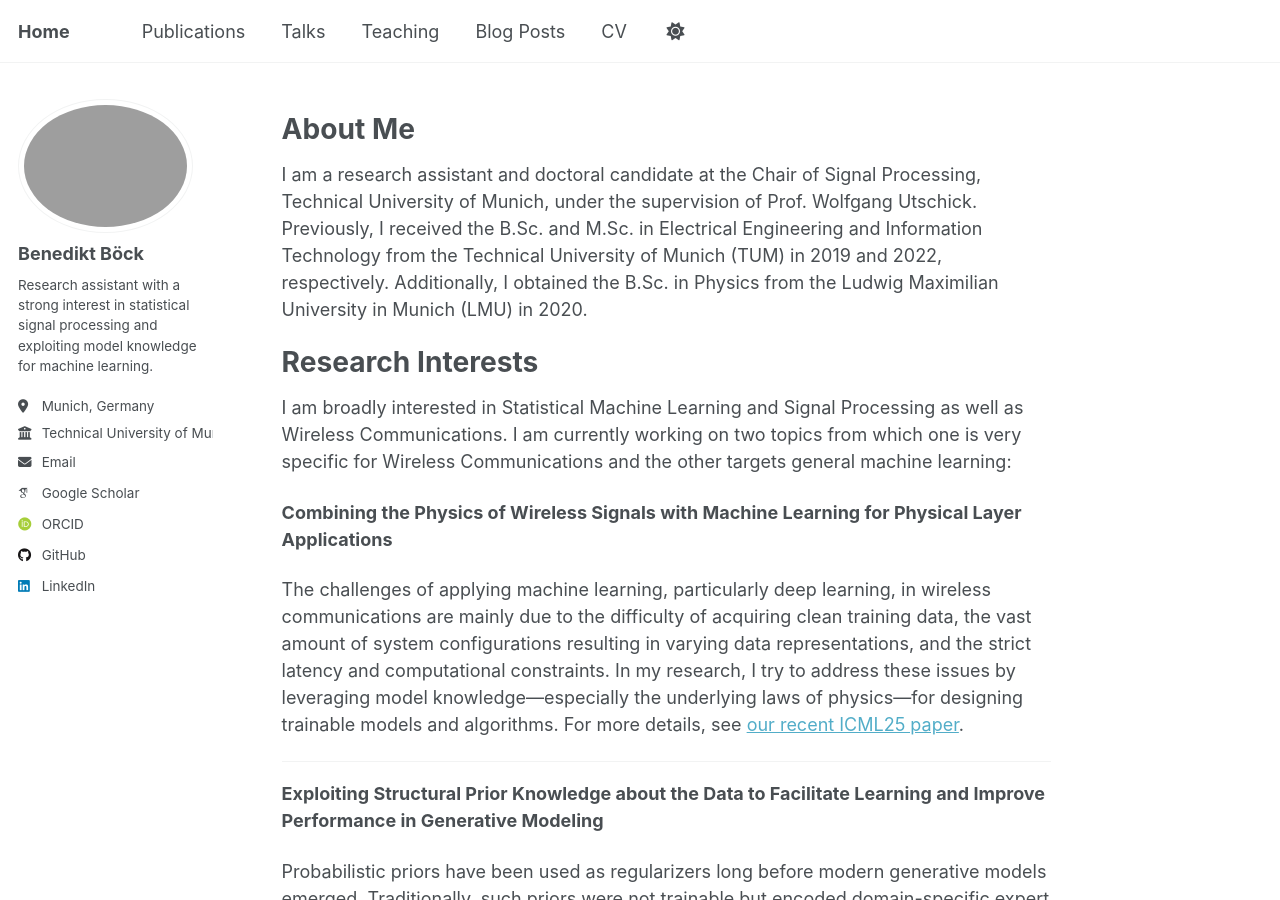
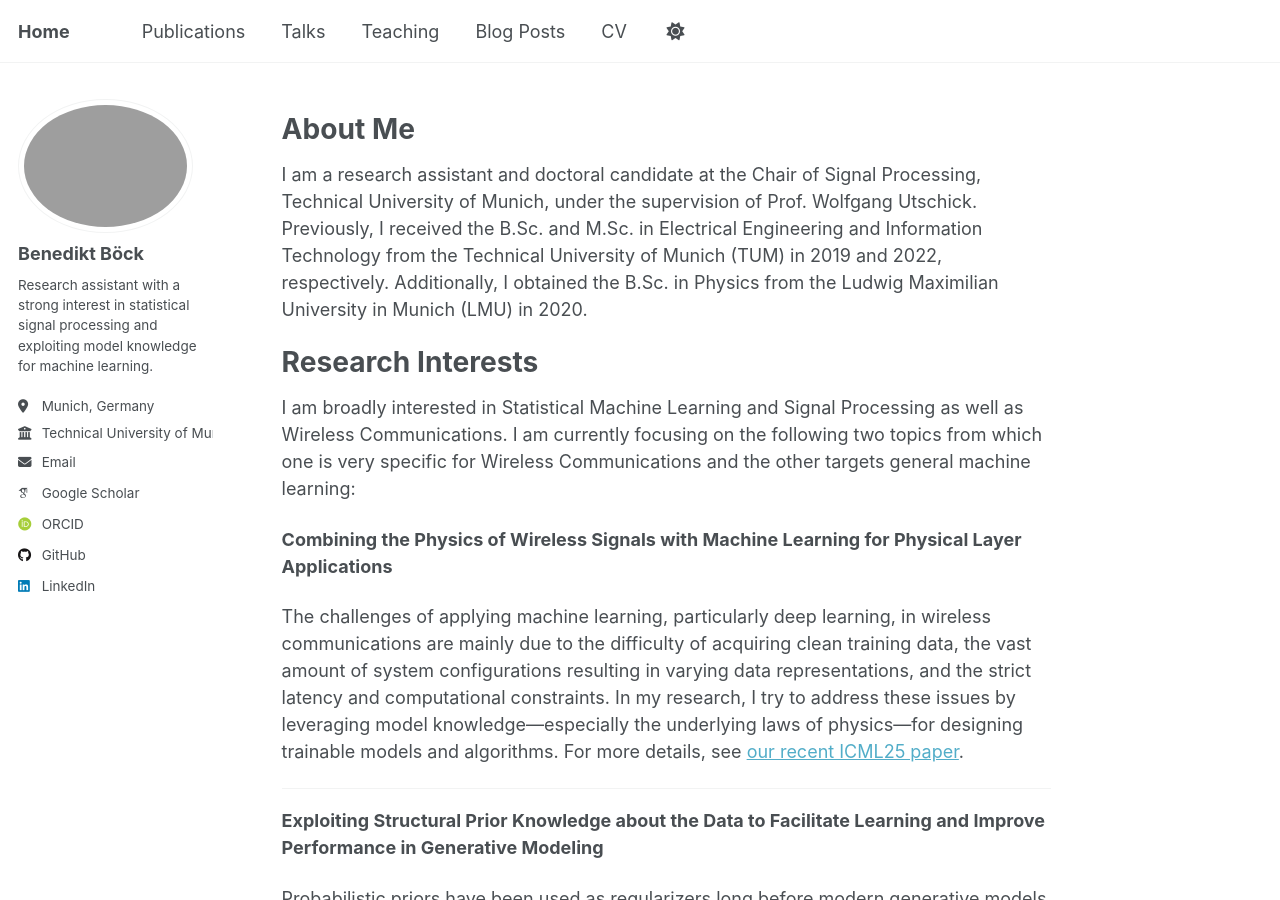
Before and after one commit to beneboeck/beneboeck.github.io, a Jekyll site: the page built from _pages/about.md, in a window 1280 px wide and 900 px high. Built offline with Jekyll 4.4.1, drawn with Linux system fonts in a browser that asks for light colours; some web fonts are replaced; a script that is not in the unit is left out.

Commit message:
Update about.md

```diff
--- a/_pages/about.md
+++ b/_pages/about.md
@@ -13,7 +13,7 @@ I am a research assistant and doctoral candidate at the Chair of Signal Processi
 
 Research Interests
 ======
-I am broadly interested in Statistical Machine Learning and Signal Processing as well as Wireless Communications. I am currently working on two topics from which one is very specific for Wireless Communications and the other targets general machine learning:
+I am broadly interested in Statistical Machine Learning and Signal Processing as well as Wireless Communications. I am currently focusing on the following two topics from which one is very specific for Wireless Communications and the other targets general machine learning:
 
 
 **Combining the Physics of Wireless Signals with Machine Learning for Physical Layer Applications**
```
